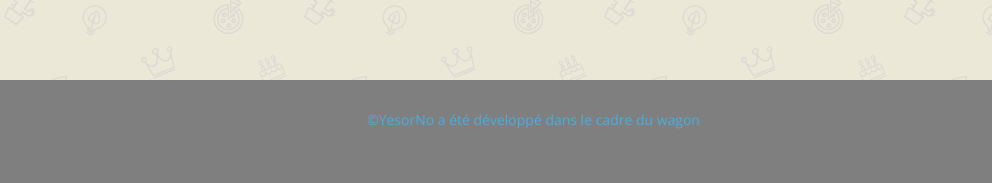
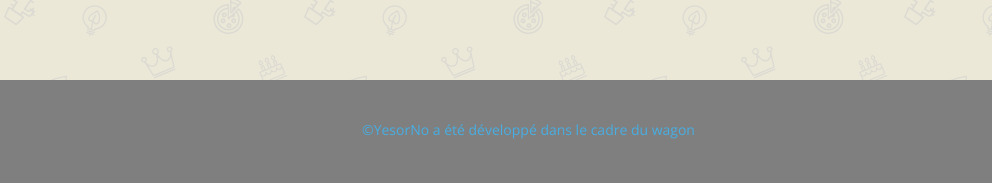
Before and after one commit to fboret/yes-or-no, a plain HTML site: page index.html in a window 1280 px wide. Shown: the part 783-966 px from the top of the page, 288-1280 px from the left. Drawn offline with nearby package versions, Linux system fonts and the light colour scheme.

Commit message:
centrage footer

```diff
--- a/index.html
+++ b/index.html
@@ -111,7 +111,7 @@
               <li><a href="#"><i class="fa fa-pinterest-square"></i> </a></li>
             </ul>
           </div>
-          <div class="col-md-6">
+          <div class="col-md-6 padding">
             ©YesorNo a été développé dans le cadre du wagon
           </div>
         </div>
--- a/stylesheets/style.css
+++ b/stylesheets/style.css
@@ -33,6 +33,10 @@ body {
   margin: 0 10px;
 }
 
+#footer .padding {
+  padding: 10px;
+}
+
 #footer a:hover {
   color: white;
   transition: color 1s ease;
```
